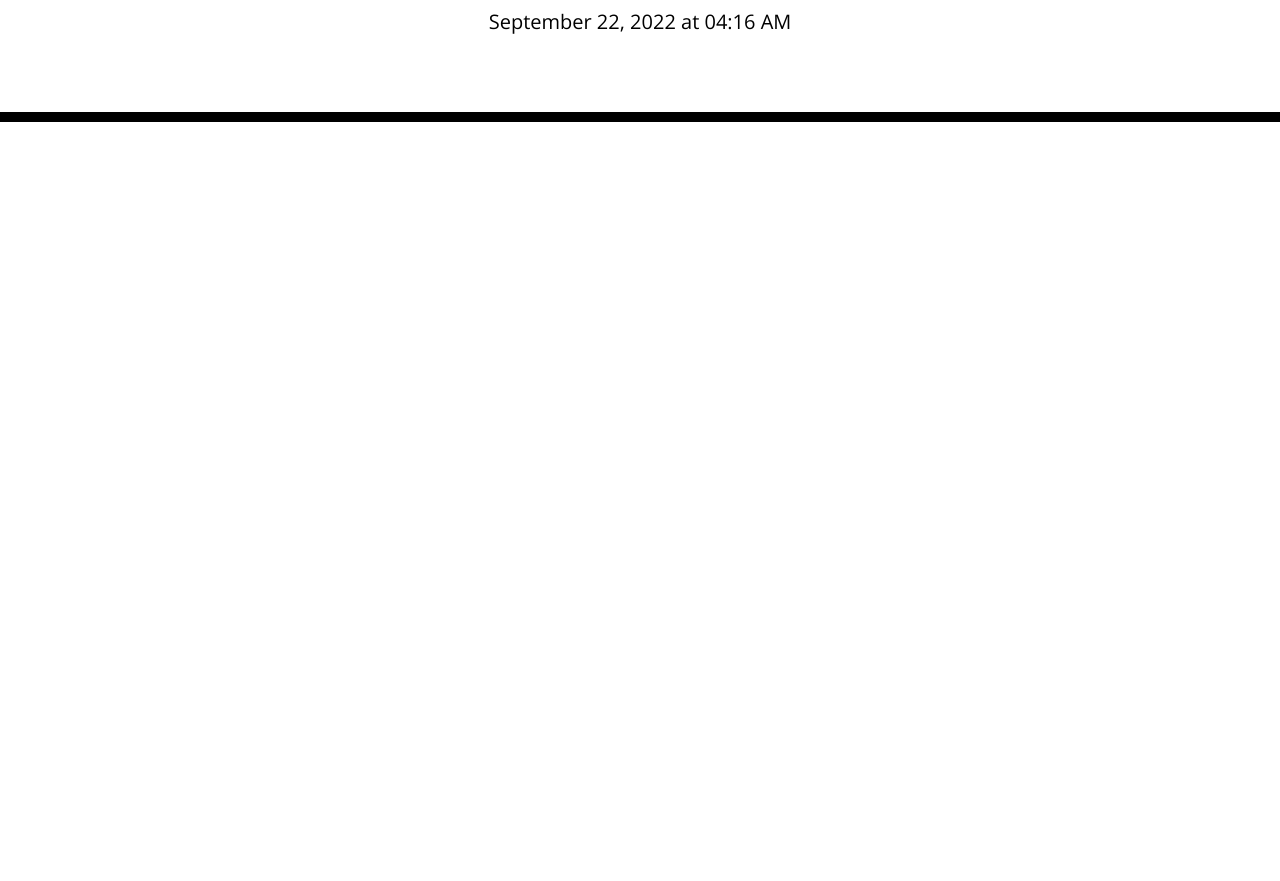
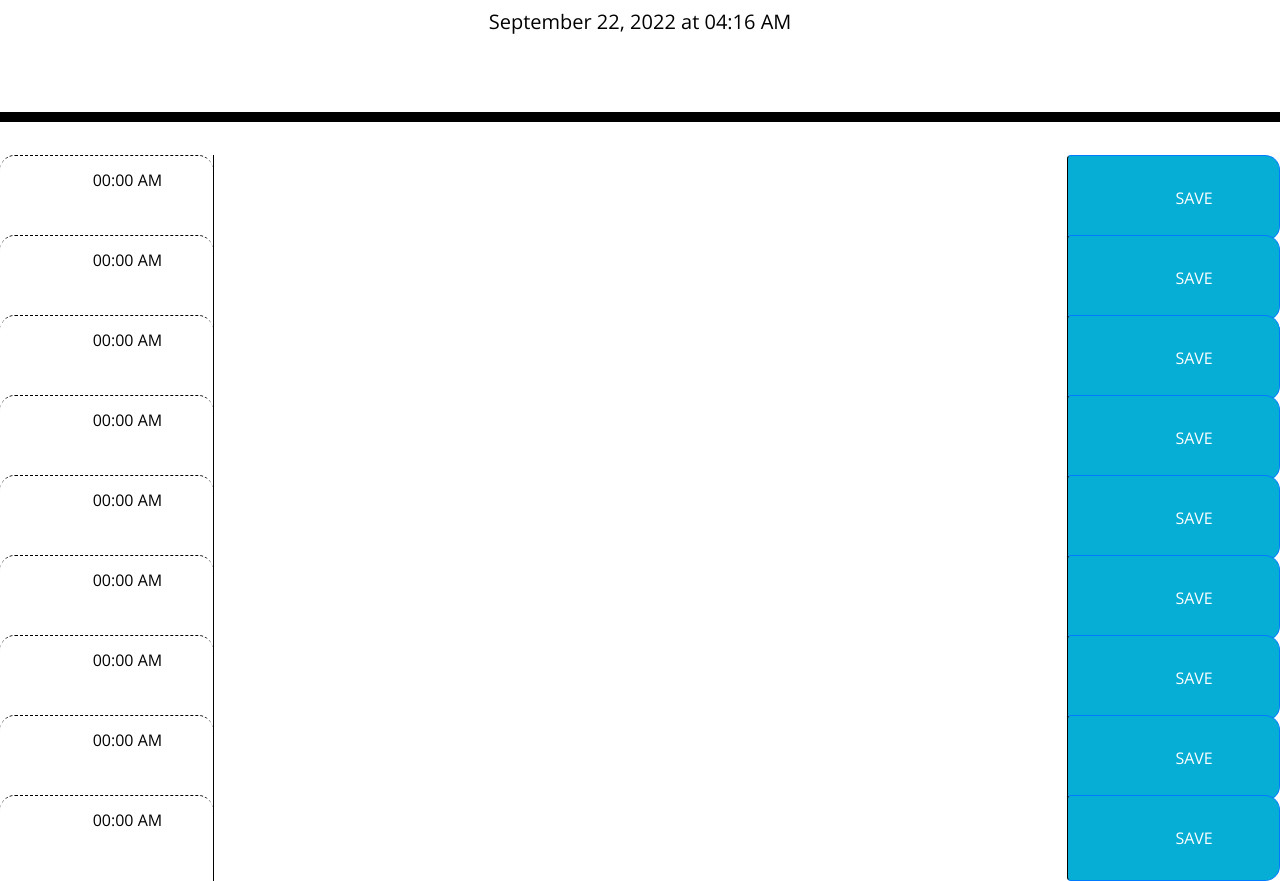
Before and after one commit to kassing3/Work-Day-Scheduler, a plain HTML site: page index.html in a window 1280 px wide. Shown: the part 182-1063 px from the top of the page. Before the commit the page ends 800 px from the top, so only its background shows below. Drawn offline with nearby package versions, Linux system fonts and the light colour scheme.

Commit message:
HTML-Updated Layout of Page

```diff
--- a/assets/css/style.css
+++ b/assets/css/style.css
@@ -20,6 +20,7 @@ textarea{
   border-radius: 0;
   border-bottom: 10px solid black;
 }
+
 
 .description{
   white-space: pre-wrap;
--- a/index.html
+++ b/index.html
@@ -28,9 +28,153 @@
       <p class="lead">A simple calendar app for scheduling your work day</p>
       <p id="currentDay" class="lead"></p>
     </header>
-    <div class="container">
+    <div class="container-fluid">
       <!-- Timeblocks go here -->
+      <section class="row 1">
 
+        <span class="col-2 time-block hour">
+          00:00 AM
+        </span>
+
+        <textarea class="col-8 description"></textarea>
+
+        <button type="button" class="col-2 btn btn-primary saveBtn">
+          SAVE
+        </button>
+
+      </section>
+
+      <section class="row 2">
+
+        <span class="col-2 time-block hour">
+          00:00 AM
+        </span>
+
+        <textarea class="col-8 description"></textarea>
+
+        <button type="button"class="col-2 btn btn-primary saveBtn">
+          SAVE
+        </button>
+
+      </section>
+
+      <section class="row 3">
+
+        <span class="col-2 time-block hour">
+          00:00 AM
+        </span>
+
+        <textarea class="col-8 description"></textarea>
+
+        <button type="button"class="col-2 btn btn-primary saveBtn">
+          SAVE
+        </button>
+
+      </section>
+
+      <section class="row 4">
+
+        <span class="col-2 time-block hour">
+          00:00 AM
+        </span>
+
+        <textarea class="col-8 description"></textarea>
+
+        <button type="button"class="col-2 btn btn-primary saveBtn">
+          SAVE
+        </button>
+
+      </section>
+
+      <section class="row 5">
+
+        <span class="col-2 time-block hour">
+          00:00 AM
+        </span>
+
+        <textarea class="col-8 description"></textarea>
+
+        <button type="button"class="col-2 btn btn-primary saveBtn" data-toggle="modal" data-target="#saveModal">
+          SAVE
+        </button>
+
+      </section>
+
+      <section class="row 6">
+
+        <span class="col-2 time-block hour">
+          00:00 AM
+        </span>
+
+        <textarea class="col-md-8 description"></textarea>
+
+        <button type="button"class="col-2 btn btn-primary saveBtn">
+          SAVE
+        </button>
+
+      </section>
+
+      <section class="row 7">
+
+        <span class="col-2 time-block hour">
+          00:00 AM
+        </span>
+
+        <textarea class="col-md-8 description"></textarea>
+
+        <button type="button"class="col-2 btn btn-primary saveBtn">
+          SAVE
+        </button>
+
+      </section>
+
+      <section class="row 8">
+
+        <span class="col-2 time-block hour">
+          00:00 AM
+        </span>
+
+        <textarea class="col-md-8 description"></textarea>
+
+        <button type="button"class="col-2 btn btn-primary saveBtn">
+          SAVE
+        </button>
+
+      </section>
+
+      <section class="row 9">
+
+        <span class="col-2 time-block hour">
+          00:00 AM
+        </span>
+
+        <textarea class="col-md-8 description"></textarea>
+
+        <button type="button" class="col-2 btn btn-primary saveBtn">
+          SAVE
+        </button>
+
+      </section>
+    </div>
+
+    <!-- MODAL -->
+    <div class="modal fade" id="saveModal" tabindex="-1" aria-labelledby="saveModalLabel" aria-hidden="true">
+      <div class="modal-dialog">
+        <div class="modal-content">
+          <div class="modal-header">
+            <h5 class="modal-title" id="saveModalLabel">Event Saved</h5>
+            <button type="button" class="close" data-dismiss="modal" aria-label="Close">
+              <span aria-hidden="true">&times;</span>
+            </button>
+          </div>
+          <div class="modal-body">
+            ...
+          </div>
+          <div class="modal-footer">
+            <button type="button" class="btn btn-secondary" data-dismiss="modal">Close</button>
+          </div>
+        </div>
+      </div>
     </div>
 
     <script src="https://code.jquery.com/jquery-3.4.1.min.js"></script>
```
